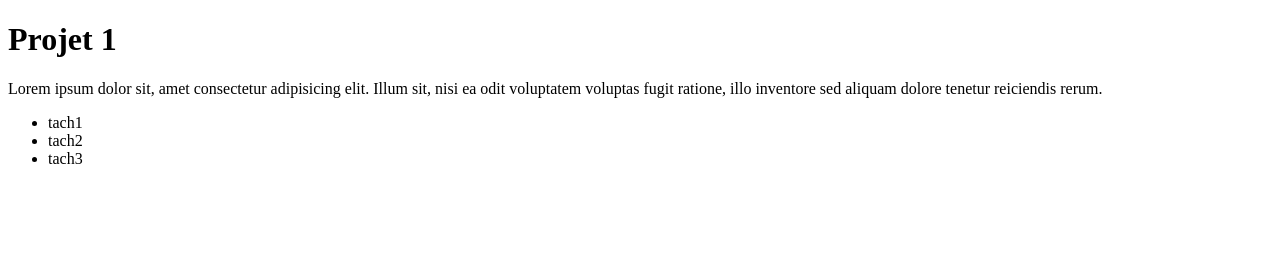
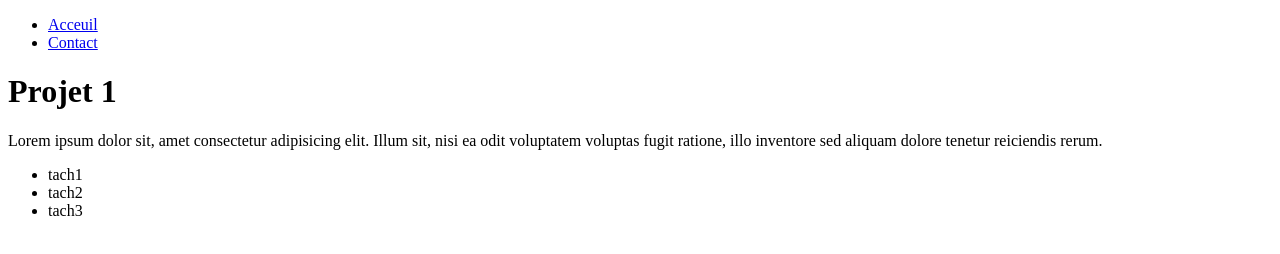
Before and after one commit to IgorVolosyanko/projet_1, a plain HTML site: page index.html in a window 1280 px wide. Drawn offline with Linux system fonts and the light colour scheme.

Commit message:
Ajout menu nav

```diff
--- a/index.html
+++ b/index.html
@@ -6,6 +6,12 @@
     <title>Projet 1</title>
   </head>
   <body>
+    <nav>
+      <ul>
+        <li><a href="index.html">Acceuil</a></li>
+        <li><a href="contact.html">Contact</a></li>
+      </ul>
+    </nav>
     <h1>Projet 1</h1>
     <p>
       Lorem ipsum dolor sit, amet consectetur adipisicing elit. Illum sit, nisi
```
